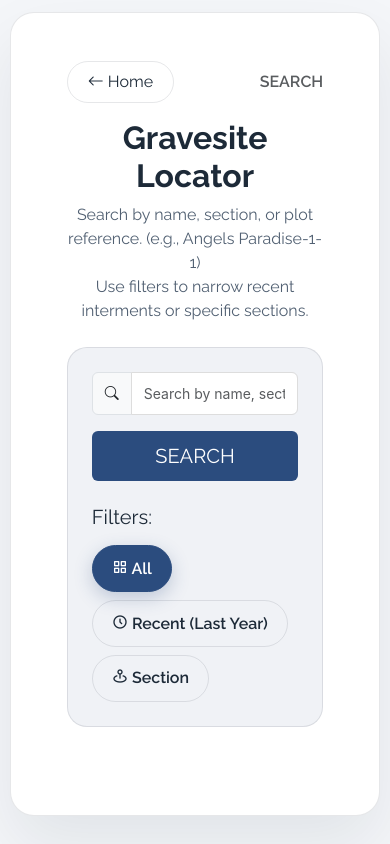
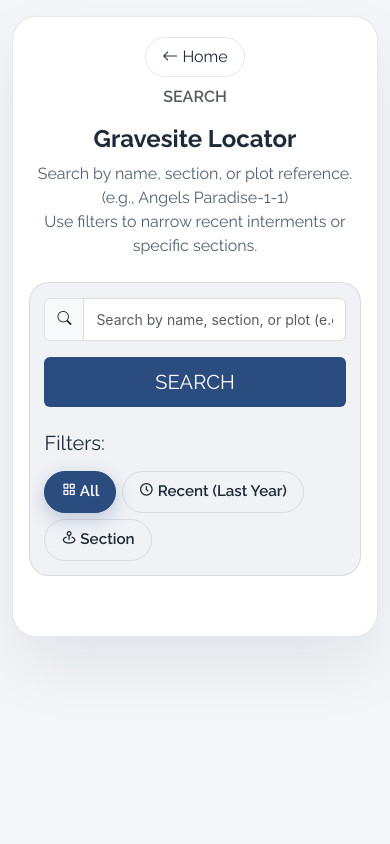
Before and after one commit to GigaBitxx/Kiosk, a PHP site: page /CAPSTONE/search.php in a window 390 px wide. Run offline with PHP 8.4, Linux system fonts and the light colour scheme; data comes from the database, SQL or seed files in the repository; some libraries are stand-ins or nearby versions.

Commit message:
Update search.php

```diff
--- a/search.php
+++ b/search.php
@@ -330,6 +330,61 @@ if ($search_performed) {
         .result-card .card-text strong {
             font-weight: 600;
         }
+
+        /* Responsive adjustments */
+        @media (max-width: 768px) {
+            body {
+                padding: 16px 12px;
+            }
+            .search-shell {
+                width: 100%;
+                padding: 1.5rem 1.25rem;
+                box-sizing: border-box;
+            }
+            .search-container {
+                padding: 1rem;
+            }
+            .page-heading .d-flex {
+                flex-direction: column;
+                align-items: flex-start;
+                gap: 0.5rem;
+            }
+            .btn-back {
+                padding: 0.45rem 1rem;
+            }
+            .filter-tabs {
+                gap: 0.35rem;
+            }
+            .result-card .row {
+                flex-direction: column;
+                gap: 0.75rem;
+            }
+            .result-card .col-md-4 {
+                text-align: left !important;
+            }
+        }
+
+        @media (max-width: 480px) {
+            .search-shell {
+                padding: 1.25rem 1rem;
+            }
+            .search-container {
+                padding: 0.9rem;
+            }
+            .page-heading h1 {
+                font-size: clamp(1.5rem, 5vw, 1.8rem);
+            }
+            .filter-btn {
+                padding: 0.55rem 1rem;
+                font-size: 0.95rem;
+            }
+            .result-card .card-title {
+                font-size: 15px;
+            }
+            .result-card .card-text {
+                font-size: 13px;
+            }
+        }
     </style>
 </head>
 <body>
```
